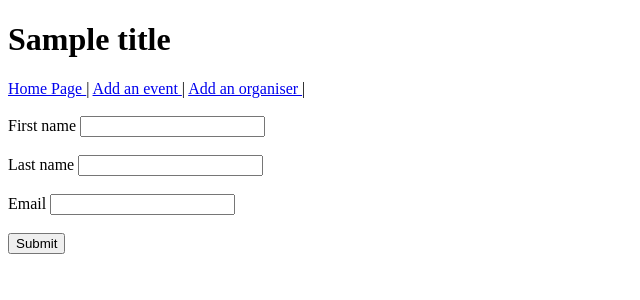
After one commit to K1610174/Event-Website-QA-SFIA1, a Flask app: template application/templates/organiser.html in a window 1280 px wide. The commit adds this page. Shown: the top 300 px of the page, without its empty margins (0-640 px from the left). Run offline with Flask 2, Linux system fonts and the light colour scheme; the template is opened without the code that fills it: most values are stand-ins (such as "Sample title", 1, 10 or a date in 2020); form fields are guessed from the names that the template uses; parts of the project's set-up code (start-up, migrations or seed data) failed here and were passed over.

Commit message:
Organisers

```diff
--- a/application/templates/event.html
+++ b/application/templates/event.html
@@ -2,7 +2,7 @@
 {% block body_content %}
     <div class='form'>
         <form method='POST' action=''>
-            {{ form.hidden_tag() }}
+            {{ form.hidden_tag() }} <br>
             {{ form.event_name.label }}
             <p>{{ form.event_name }}</p>
             {% if form.event_name.errors %}
--- a/application/templates/layout.html
+++ b/application/templates/layout.html
@@ -7,7 +7,8 @@
 <h1>{{  title  }}</h1>
 	<div class=navbar>
 	     <a href="{{ url_for('home') }}"> Home Page </a> |
-	     <a href="{{ url_for('event') }}"> Add an event </a> |
+		 <a href="{{ url_for('event') }}"> Add an event </a> |
+		 <a href="{{ url_for('organiser') }}"> Add an organiser </a> |
 	</div>
 {% block body_content %}{% endblock %}
 </body>
--- /dev/null
+++ b/application/templates/organiser.html
@@ -0,0 +1,47 @@
+{% extends "layout.html" %}
+{% block body_content %}
+    <div class='form'>
+        <form method='POST' action=''>
+            {{ form.hidden_tag() }} <br>
+
+            <div class='form_group'>
+                {{ form.first_name.label }}
+                {{ form.first_name }}<br>
+                {% if form.first_name.errors %}
+                    <div class="error">
+                    {% for error in form.first_name.errors %}
+                        <span>{{ error }}</span>
+                    {% endfor %}
+                    </div>
+                {% endif %}
+            </div>
+            <br>
+
+            <div class='form_group'>
+                {{ form.last_name.label }}
+                {{ form.last_name }}<br>
+                {% if form.last_name.errors %}
+                    <div class="error">
+                    {% for error in form.last_name.errors %}
+                        <span>{{ error }}</span>
+                    {% endfor %}
+                    </div>
+                {% endif %}
+            </div>
+            <br>
+            <div class='form_group'>
+                {{ form.email.label }}
+		        {{ form.email }}<br>
+                {% if form.email.errors %}
+                    <div class='error'>
+                        {% for error in form.email.errors %}
+                            <span>{{ error }}</span>
+                        {% endfor %}
+                    </div>
+                {% endif %}
+            </div>
+            <br>
+            {{ form.submit }}
+        </form>
+    </div>
+{% endblock body_content %}
```
Also changed, not shown: application/forms.py (+21 -0 lines), application/routes.py (+18 -0 lines).
